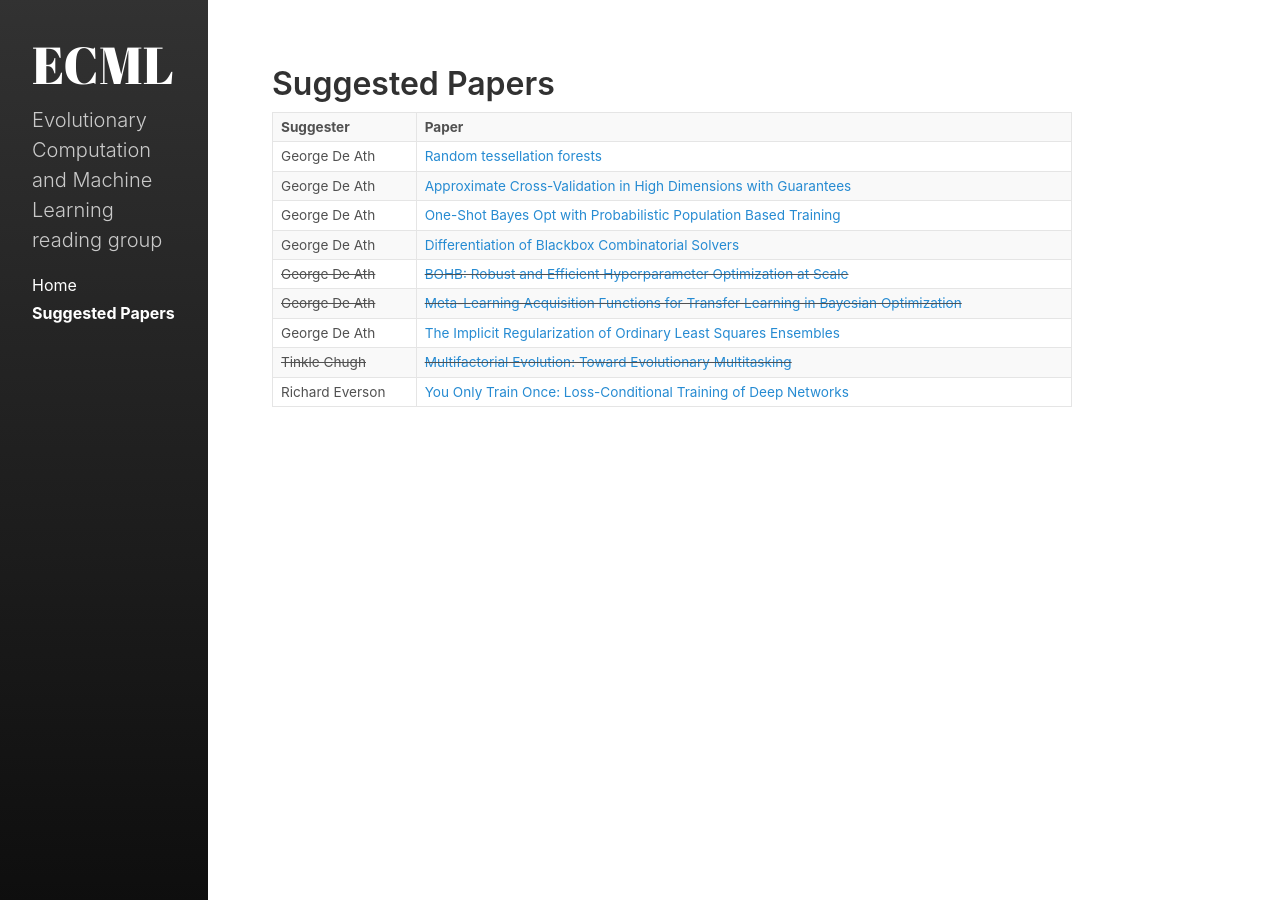
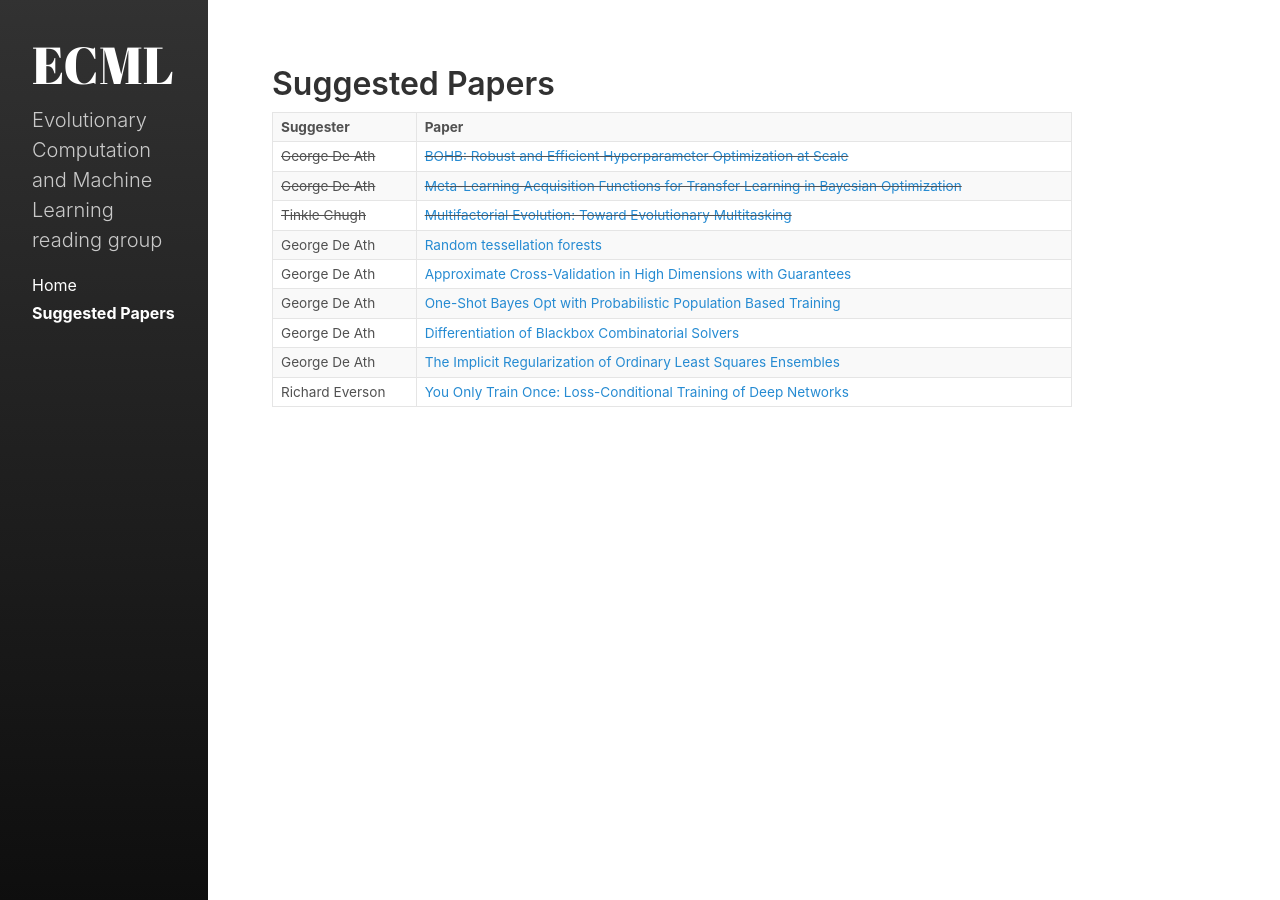
Before and after one commit to exeter-ecml/exeter-ecml.github.io, a Jekyll site: the page built from suggested.md, in a window 1280 px wide. Built offline with Jekyll 4.4.1, drawn with Linux system fonts in a browser that asks for light colours.

Commit message:
Changed ordering of suggested papers

```diff
--- a/_layouts/paper.html
+++ b/_layouts/paper.html
@@ -3,7 +3,7 @@ layout: page
 ---
 <b>Author(s)</b>:
 {% for author in page.authors %}
-<a href="https://scholar.google.co.uk/citations?view_op=search_authors&mauthors={{author}}&hl=en&oi=ao" target="_blank">{{author}}</a>{% if forloop.last == false %},{% endif %}
+<a href="https://scholar.google.co.uk/citations?view_op=search_authors&amp;mauthors={{author}}&amp;oi=ao" target="_blank">{{author}}</a>{% if forloop.last == false %},{% endif %}
 {% endfor %}<br/>
 <b>Venue</b>: {{page.venue}}<br/>
 <b>Year</b>: {{page.year}}<br/>
--- a/suggested.md
+++ b/suggested.md
@@ -6,21 +6,22 @@ sidebar_link: true
 
 <table>
     <tbody>
-    <tr>
-        <th nowrap>Suggester</th><th>Paper</th>
-    </tr>
-
+    <tr><th nowrap>Suggester</th><th>Paper</th></tr>
     {% for paper in site.papers %}
-        <tr>
+        {% if paper.status == "happened" %}
+            <tr>
+            <td nowrap><s>{{paper.who_suggested}}</s></td>
+            <td><s><a href="{{paper.url}}">{{paper.title}}</a></s></td>
+            </tr>
+        {% endif %}
+    {% endfor %}
+    {% for paper in site.papers %}
         {% if paper.status == "suggested" %}
+            <tr>
             <td nowrap>{{paper.who_suggested}}</td>
             <td><a href="{{paper.url}}">{{paper.title}}</a></td>
-        {% elsif paper.status == "happened" %}
-            <td nowrap><s>{{paper.who_suggested}}</s></td>
-            <td><s><a href="{{paper.url}}">{{paper.title}}</a></s></td>
+            </tr>
         {% endif %}
-        </tr>
     {% endfor %}
-
     </tbody>
 </table>
```
